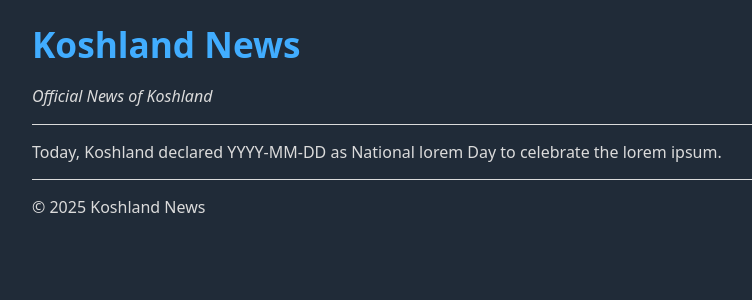
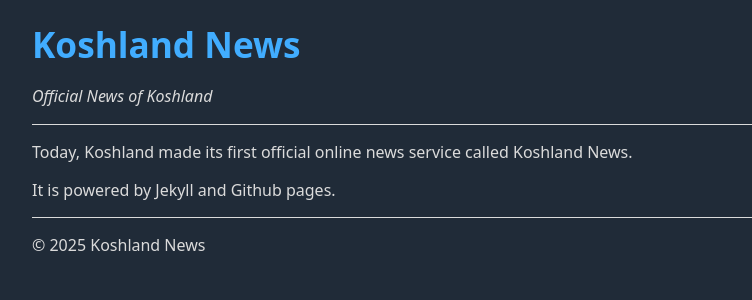
Before and after one commit to mayongdyeongrilpeungocheo/news, a Jekyll site: the page built from _posts/2025-7-9-loremipsum.md, in a window 1280 px wide. Shown: the top 300 px of the page, without its empty margins (208-960 px from the left). Built offline with Jekyll 4.4.1, drawn with Linux system fonts in a browser that asks for light colours; our own code applies the rules of GitHub Pages for plain Markdown files.

Commit message:
Update 2025-7-9-loremipsum.md

```diff
--- a/_posts/2025-7-9-loremipsum.md
+++ b/_posts/2025-7-9-loremipsum.md
@@ -1,5 +1,7 @@
 ---
-title: "testtest"
+title: "We have news!"
 ---
 
-Today, Koshland declared YYYY-MM-DD as National lorem Day to celebrate the lorem  ipsum.
+Today, Koshland made its first official online news service called Koshland News.
+
+It is powered by Jekyll and Github pages.
```
